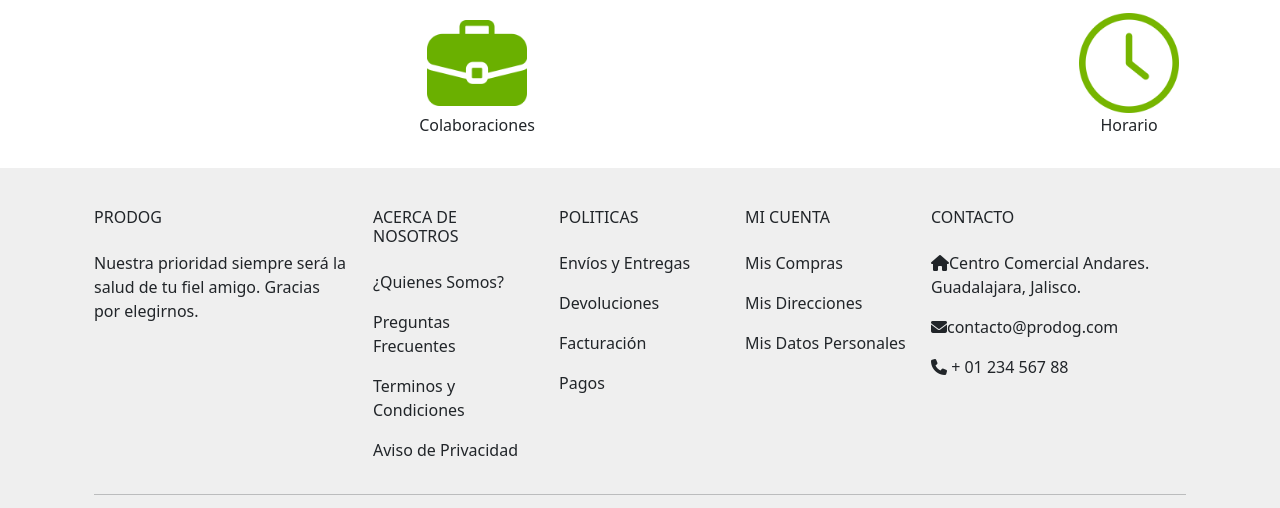
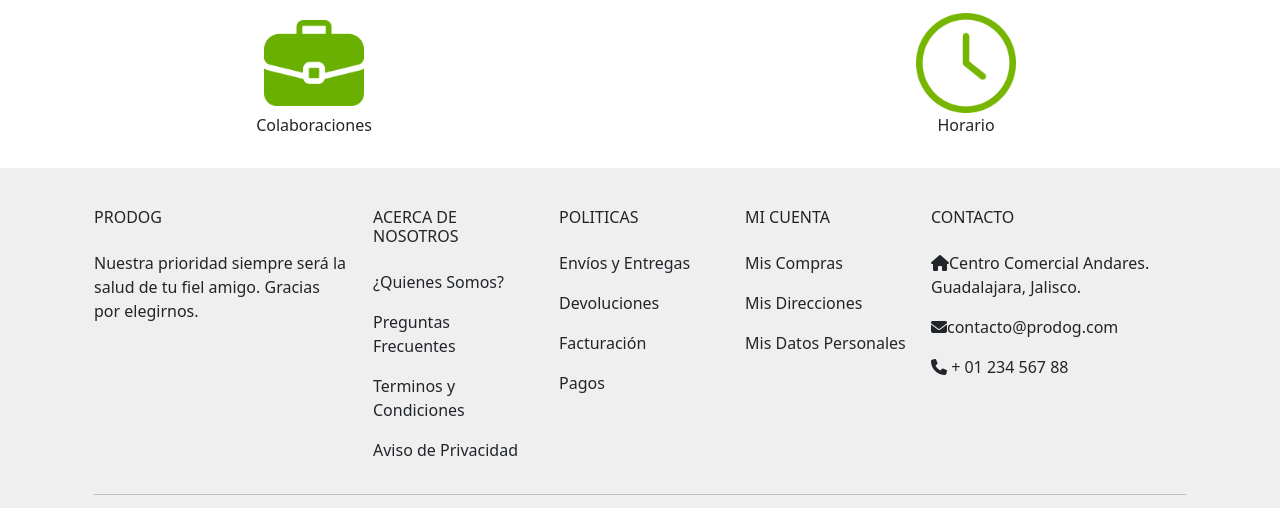
Before and after one commit to thatclassygirl/ProDog, a plain HTML site: page pages/nosotros.html in a window 1280 px wide. Shown: the part 1177-1685 px from the top of the page. Drawn offline with nearby package versions, Linux system fonts and the light colour scheme.

Commit message:
images collab

```diff
--- a/pages/nosotros.html
+++ b/pages/nosotros.html
@@ -98,7 +98,7 @@
                     <img src="../images/suitcase.png" alt="">
                     <p class="collab_text1">Colaboraciones</p>
                 </div>
-                <div class="time col-7 col-md-3 mx">
+                <div class="time col-7 col-md-3 mx-auto">
                     <img src="../images/time.png" alt="">
                     <p class="collab_text2">Horario</p>
                 </div>
```
